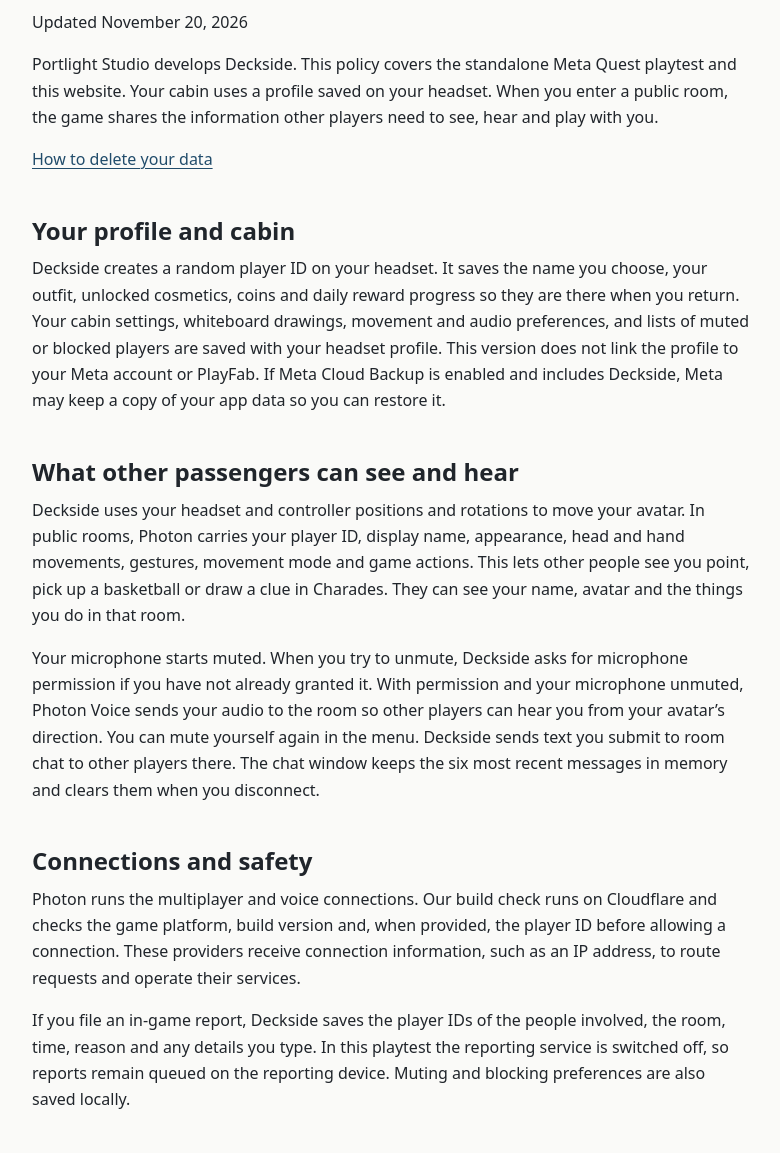
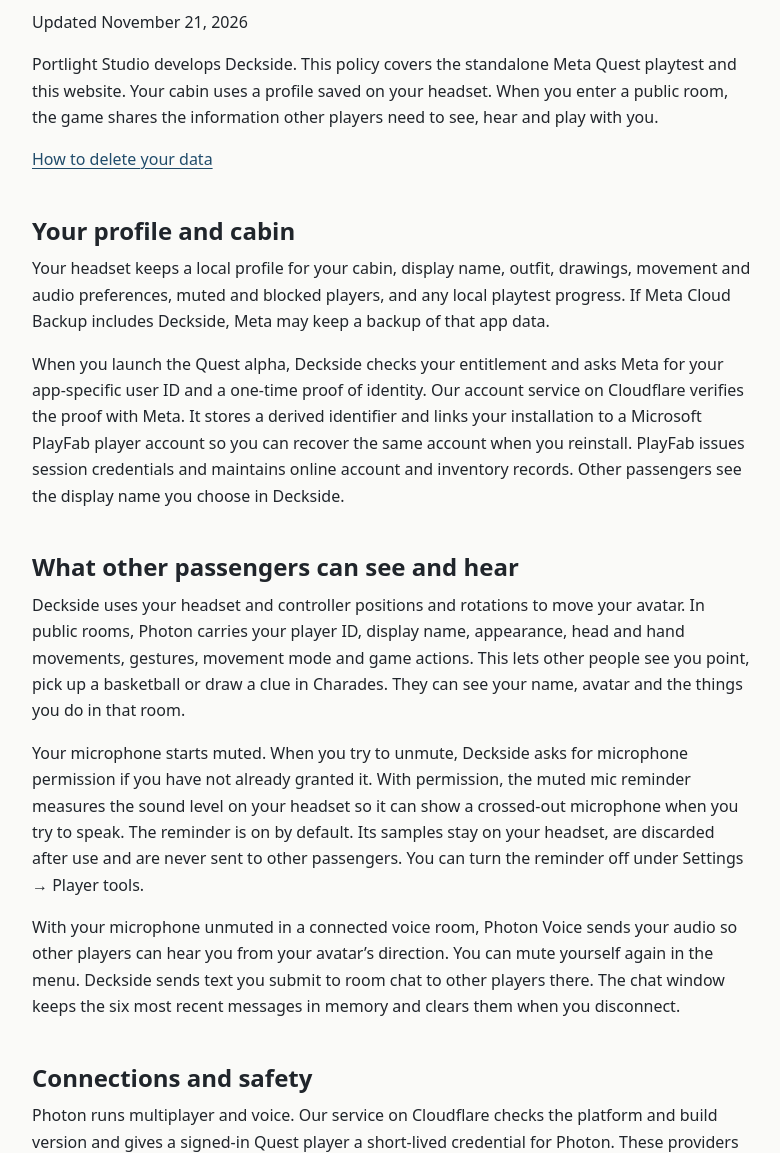
Before and after one commit to SpaceRover2025/portlight-studio, a plain HTML site: page privacy/index.html in a window 1280 px wide. Shown: the part 147-1300 px from the top of the page, without its empty margins (248-1028 px from the left). Drawn offline with Linux system fonts and the light colour scheme.

Commit message:
Update Quest alpha privacy disclosures for verified accounts

```diff
--- a/privacy/index.html
+++ b/privacy/index.html
@@ -11,20 +11,22 @@
   <header class="policy-nav"><a href="../">← Portlight Studio</a></header>
   <main class="policy-content">
     <h1>Deckside privacy policy</h1>
-    <p>Updated <time datetime="2026-11-20">November 20, 2026</time></p>
+    <p>Updated <time datetime="2026-11-21">November 21, 2026</time></p>
     <p>Portlight Studio develops Deckside. This policy covers the standalone Meta Quest playtest and this website. Your cabin uses a profile saved on your headset. When you enter a public room, the game shares the information other players need to see, hear and play with you.</p>
     <p><a href="#deletion">How to delete your data</a></p>
 
     <h2>Your profile and cabin</h2>
-    <p>Deckside creates a random player ID on your headset. It saves the name you choose, your outfit, unlocked cosmetics, coins and daily reward progress so they are there when you return. Your cabin settings, whiteboard drawings, movement and audio preferences, and lists of muted or blocked players are saved with your headset profile. This version does not link the profile to your Meta account or PlayFab. If Meta Cloud Backup is enabled and includes Deckside, Meta may keep a copy of your app data so you can restore it.</p>
+    <p>Your headset keeps a local profile for your cabin, display name, outfit, drawings, movement and audio preferences, muted and blocked players, and any local playtest progress. If Meta Cloud Backup includes Deckside, Meta may keep a backup of that app data.</p>
+    <p>When you launch the Quest alpha, Deckside checks your entitlement and asks Meta for your app-specific user ID and a one-time proof of identity. Our account service on Cloudflare verifies the proof with Meta. It stores a derived identifier and links your installation to a Microsoft PlayFab player account so you can recover the same account when you reinstall. PlayFab issues session credentials and maintains online account and inventory records. Other passengers see the display name you choose in Deckside.</p>
 
     <h2>What other passengers can see and hear</h2>
     <p>Deckside uses your headset and controller positions and rotations to move your avatar. In public rooms, Photon carries your player ID, display name, appearance, head and hand movements, gestures, movement mode and game actions. This lets other people see you point, pick up a basketball or draw a clue in Charades. They can see your name, avatar and the things you do in that room.</p>
-    <p>Your microphone starts muted. When you try to unmute, Deckside asks for microphone permission if you have not already granted it. With permission and your microphone unmuted, Photon Voice sends your audio to the room so other players can hear you from your avatar’s direction. You can mute yourself again in the menu. Deckside sends text you submit to room chat to other players there. The chat window keeps the six most recent messages in memory and clears them when you disconnect.</p>
+    <p>Your microphone starts muted. When you try to unmute, Deckside asks for microphone permission if you have not already granted it. With permission, the muted mic reminder measures the sound level on your headset so it can show a crossed-out microphone when you try to speak. The reminder is on by default. Its samples stay on your headset, are discarded after use and are never sent to other passengers. You can turn the reminder off under Settings → Player tools.</p>
+    <p>With your microphone unmuted in a connected voice room, Photon Voice sends your audio so other players can hear you from your avatar’s direction. You can mute yourself again in the menu. Deckside sends text you submit to room chat to other players there. The chat window keeps the six most recent messages in memory and clears them when you disconnect.</p>
 
     <h2>Connections and safety</h2>
-    <p>Photon runs the multiplayer and voice connections. Our build check runs on Cloudflare and checks the game platform, build version and, when provided, the player ID before allowing a connection. These providers receive connection information, such as an IP address, to route requests and operate their services.</p>
-    <p>If you file an in-game report, Deckside saves the player IDs of the people involved, the room, time, reason and any details you type. In this playtest the reporting service is switched off, so reports remain queued on the reporting device. Muting and blocking preferences are also saved locally.</p>
+    <p>Photon runs multiplayer and voice. Our service on Cloudflare checks the platform and build version and gives a signed-in Quest player a short-lived credential for Photon. These providers receive connection information, such as an IP address, to route requests and operate their services.</p>
+    <p>If you file an in-game report, Deckside queues it on your device. When delivery succeeds, our account service stores the player IDs involved, room, time, reason and details you submitted, and records the case privately on the reported player's PlayFab account for moderation. Muting and blocking preferences stay on your headset.</p>
 
     <h2>This website</h2>
     <p>GitHub Pages hosts this site. GitHub logs visitors’ IP addresses for security, including visits made without a GitHub account. You can read more in <a href="https://docs.github.com/en/pages/getting-started-with-github-pages/what-is-github-pages#data-collection">GitHub’s explanation of Pages data collection</a>.</p>
@@ -32,6 +34,7 @@
     <h2 id="deletion">How to delete your data</h2>
     <p>Close Deckside, open <strong>Storage</strong> in your headset settings, find <strong>Deckside</strong> and choose the option to clear its app data. This removes the local player ID, progress, drawings and queued reports from that headset. If you used more than one headset, repeat these steps on each.</p>
     <p>If Meta Cloud Backup saved a copy, find Deckside in your Meta account’s Cloud Backups and delete each backup you want to remove. A backup left there can restore old data when you reinstall the game. <a href="https://developers.meta.com/vr/documentation/android-apps/ps-cloud-backup/#how-can-i-view-and-delete-cloud-backups-for-an-app-i-own">Meta’s backup deletion instructions</a></p>
+    <p>Clearing your headset leaves your online account in place. To request deletion of your PlayFab account and its link to Deckside, contact Portlight Studio using the address below.</p>
     <p>Wherever you live, you can ask Portlight Studio to delete data it holds about you, or ask a privacy question, by emailing <a href="mailto:privacy@portlight.studio">privacy@portlight.studio</a>. Deletion requests are free. Include your Deckside display name and enough detail to locate the data. A room name and approximate date can help. Please keep passwords and identity documents out of your message.</p>
     <p>We use your email address and the information you send to locate the relevant records, verify the request where necessary and reply. If a service provider holds the relevant data on our behalf, we will ask it to delete the data too. If we cannot match a record or must retain it by law, we will explain why. Only you can clear the local app data on your headset.</p>
   </main>
```
